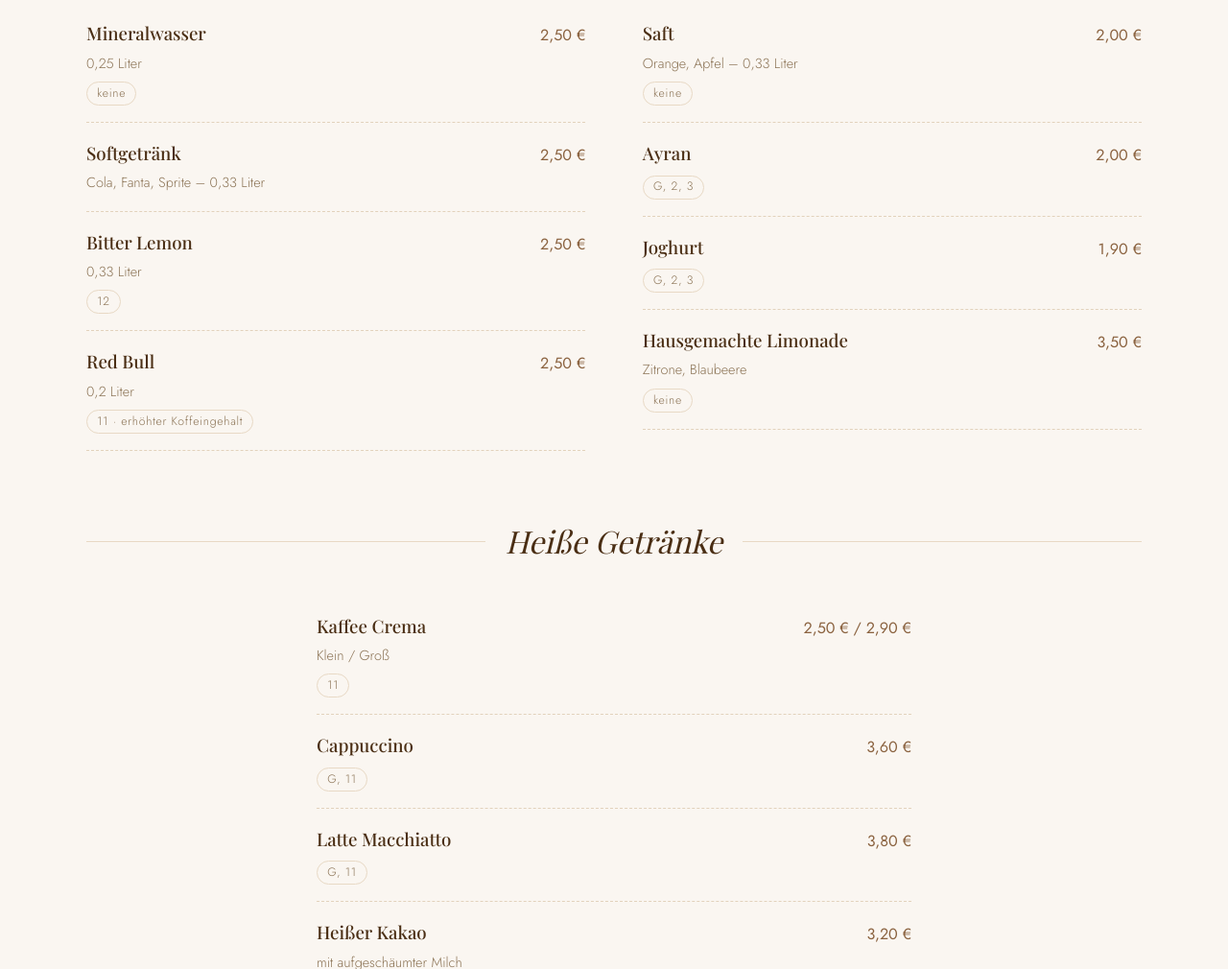
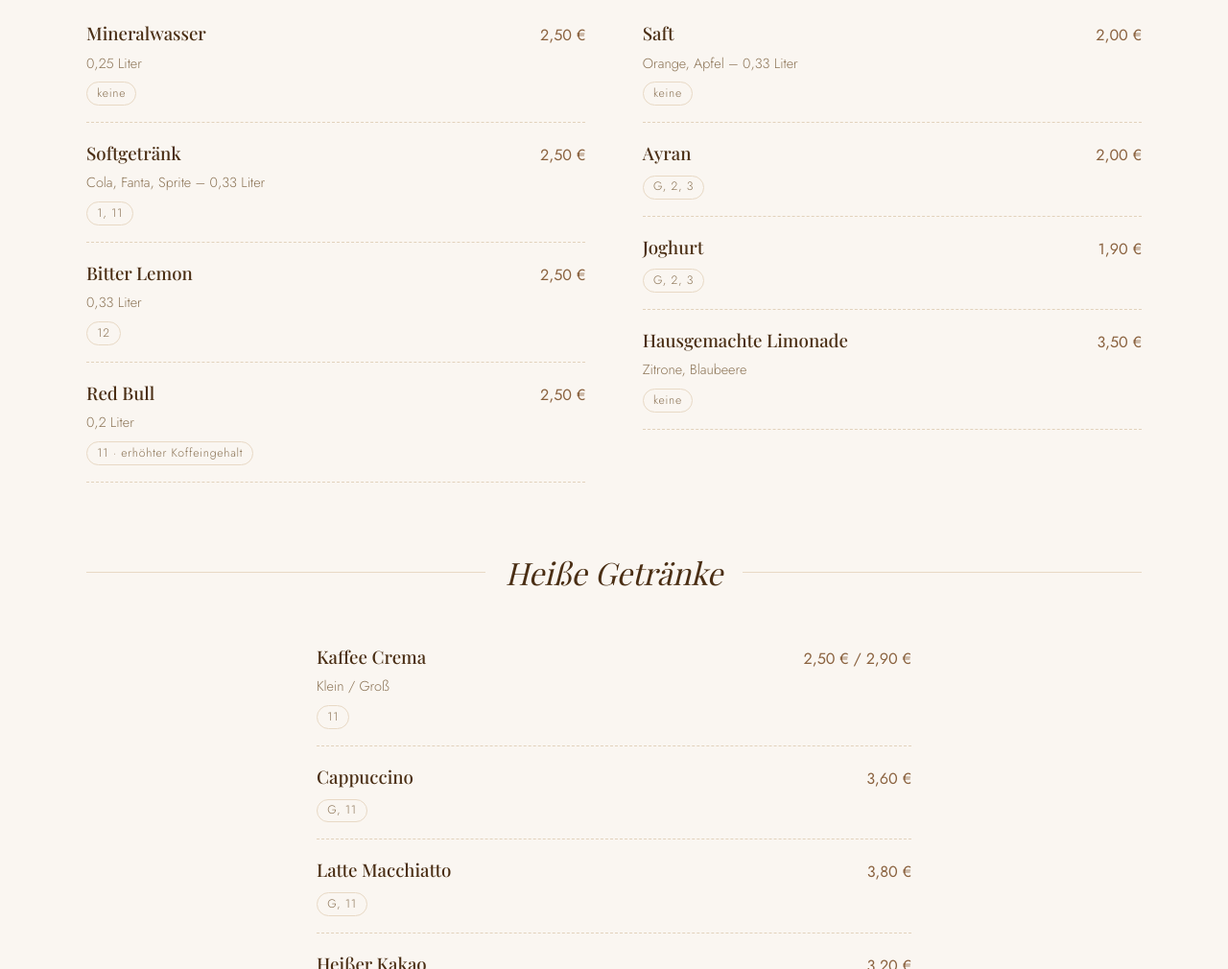
Before and after one commit to Imelanora/baeckereialisa, a plain HTML site: page speisekarte.html in a window 1280 px wide. Shown: the part 7373-8383 px from the top of the page at 96% size. Drawn offline with nearby package versions, Linux system fonts and the light colour scheme; a web font is replaced by a local one.

Commit message:
Speisekarte: Softgetränke wieder mit Kennzeichnung (1, 11)
Co-Authored-By: Claude Opus 5.5 <noreply@anthropic.com>

```diff
--- a/speisekarte.html
+++ b/speisekarte.html
@@ -727,6 +727,7 @@
                             <div class="menu-item-top"><span class="menu-item-name">Softgetränk</span><span
                                     class="menu-item-price">2,50 €</span></div>
                             <div class="menu-item-desc">Cola, Fanta, Sprite – 0,33 Liter</div>
+                            <div class="menu-item-allergens">1, 11</div>
                         </div>
                         <div class="menu-item">
                             <div class="menu-item-top"><span class="menu-item-name">Bitter Lemon</span><span
```
